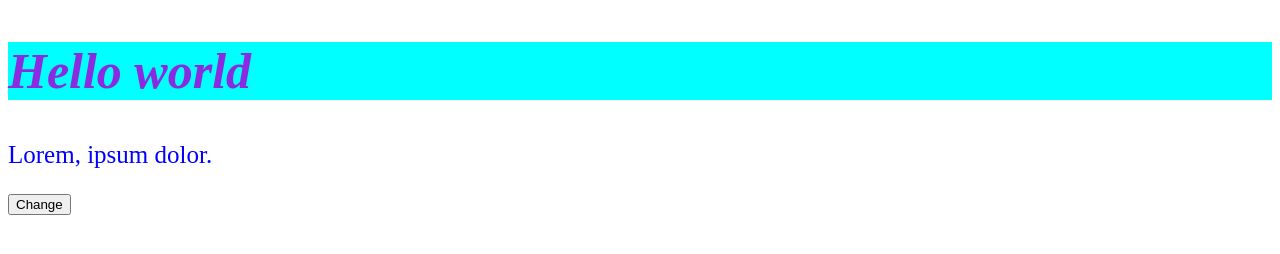
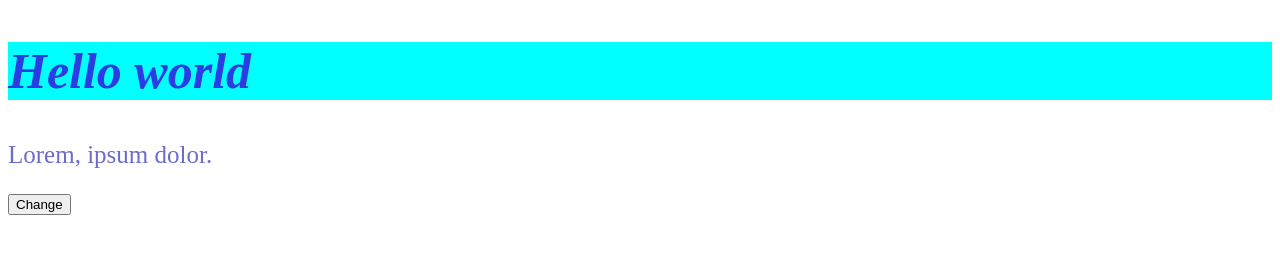
Before and after one commit to viktorpoghosyan15/Project1, a plain HTML site: page index.html in a window 1280 px wide. Drawn offline with Linux system fonts and the light colour scheme.

Commit message:
done all style

```diff
--- a/style.css
+++ b/style.css
@@ -1,11 +1,11 @@
 h2{
-    color: blueviolet;
+    color: rgb(43, 61, 226);
     font-size: 50px;
     font-style: italic;
     background-color: cyan;
 }
 p{
-    color: blue;
+    color: rgb(108, 108, 206);
     font-size: 25px;
     font-weight: 400;
 }
```
